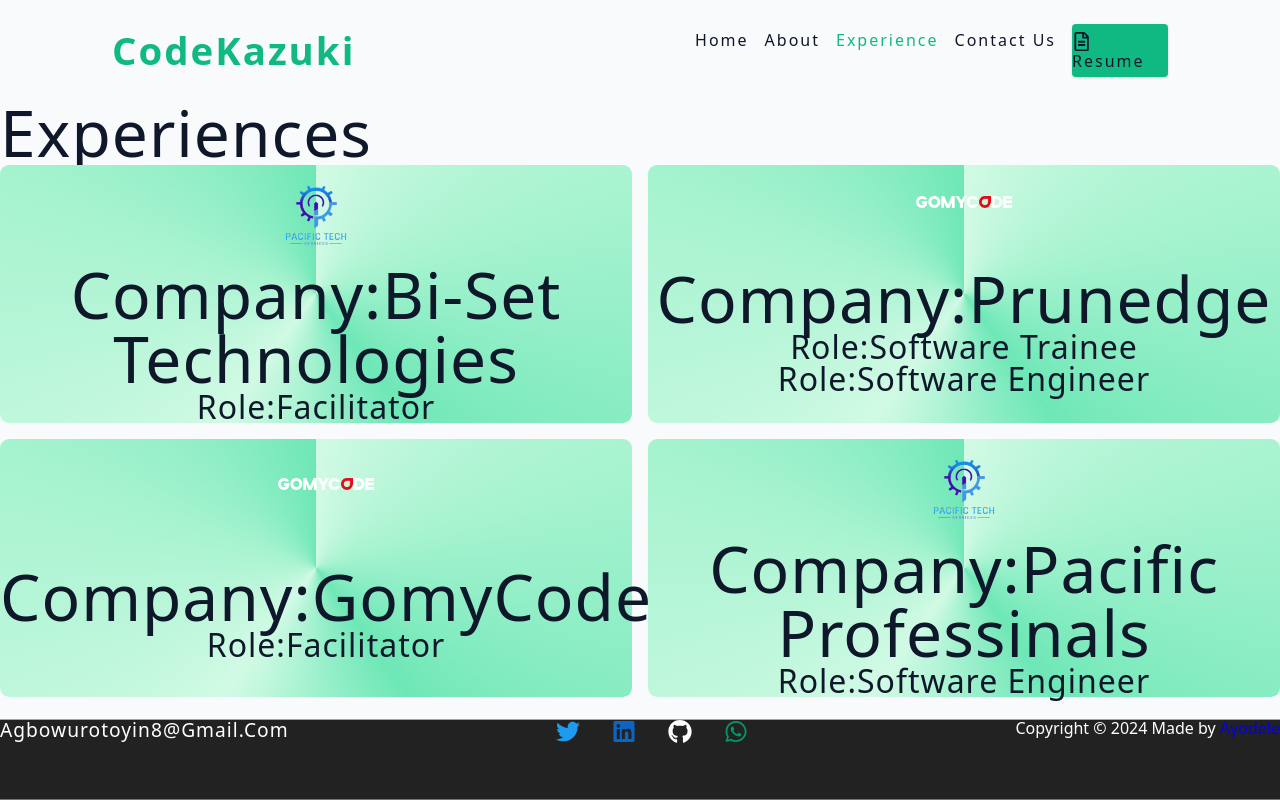
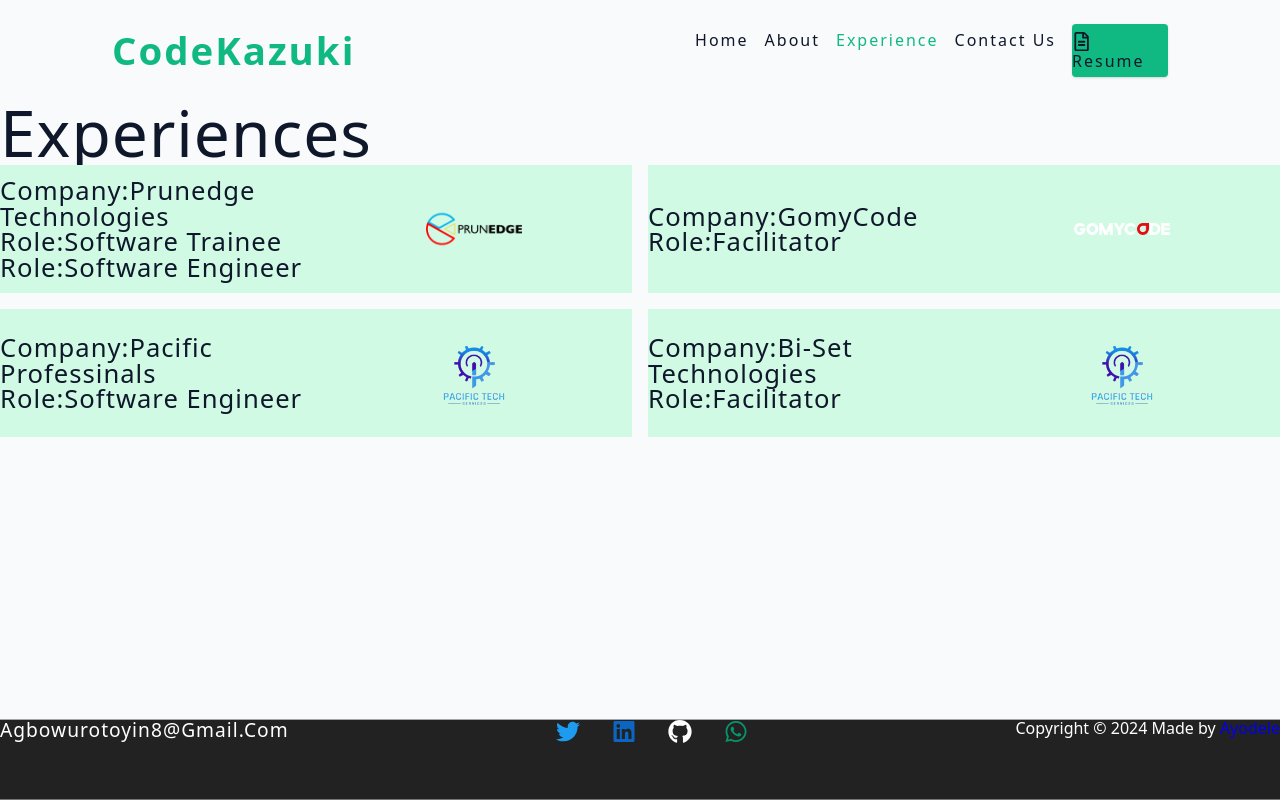
Before and after one commit to Codekazuki/devKazuki, a React (Vite) app: page /experience in a window 1280 px wide. Built offline with nearby package versions, Linux system fonts and the light colour scheme.

Commit message:
portfolio

```diff
--- a/src/assets/data.js
+++ b/src/assets/data.js
@@ -1,17 +1,10 @@
 export const recentCompany = [
   {
-    name: "Bi-Set Technologies",
-    id: 4,
-    role: "Facilitator",
-
-    image: "pacific.png",
-  },
-  {
-    name: "Prunedge",
+    name: "Prunedge Technologies",
     id: 1,
     role: "Software Trainee",
     role2: "Software Engineer",
-    image: "gomycode.png",
+    image: "prunedge.png",
   },
   {
     name: "GomyCode",
@@ -25,4 +18,11 @@ export const recentCompany = [
     role: "Software Engineer",
     image: "pacific.png",
   },
+  {
+    name: "Bi-Set Technologies",
+    id: 4,
+    role: "Facilitator",
+
+    image: "pacific.png",
+  },
 ];
--- a/src/components/Card.jsx
+++ b/src/components/Card.jsx
@@ -1,13 +1,13 @@
 const Card = ({ name, image, role, role2 }) => {
   return (
     <div className='card'>
-      <div>
-        <img src={image} alt='' width='96px' />
-      </div>
-      <div>
-        <h1> Company:{name}</h1>
+      <div className='card-details'>
+        <h3> Company:{name}</h3>
         <h3>Role:{role}</h3>
         {role2 && <h3>Role:{role2}</h3>}
+      </div>
+      <div className='card-logo'>
+        <img src={image} alt='' width='96px' />
       </div>
     </div>
   );
--- a/src/index.css
+++ b/src/index.css
@@ -375,22 +375,32 @@ form .input-box .field.message {
 }
 .card {
   display: grid;
-  place-items: center;
+  grid-template-columns: repeat(2, 1fr);
+  height: 8rem;
+  background-color: var(--primary-100);
+}
+.card:hover {
+  opacity: 0.8;
   background-image: conic-gradient(
-    var(--primary-100),
     var(--primary-200),
     var(--primary-300),
-    /* var(--primary-400), */ var(--primary-100),
     var(--primary-200),
     var(--primary-300)
   );
-  height: 100%;
-  border-radius: 1ch;
-  text-align: center;
-}
-....card:hover {
-  opacity: 0.8;
-  background-image: conic-gradient(blue, #1d1d80, rgb(132, 64, 64), red);
+
   border-radius: 4px;
   letter-spacing: 2px;
 }
+.card-logo {
+  display: grid;
+  place-items: center;
+}
+.card h3 {
+  font-size: clamp(1.2rem, 2vw, 2rem);
+  font-weight: 400;
+}
+.card-details {
+  display: flex;
+  flex-direction: column;
+  justify-content: center;
+}
```
